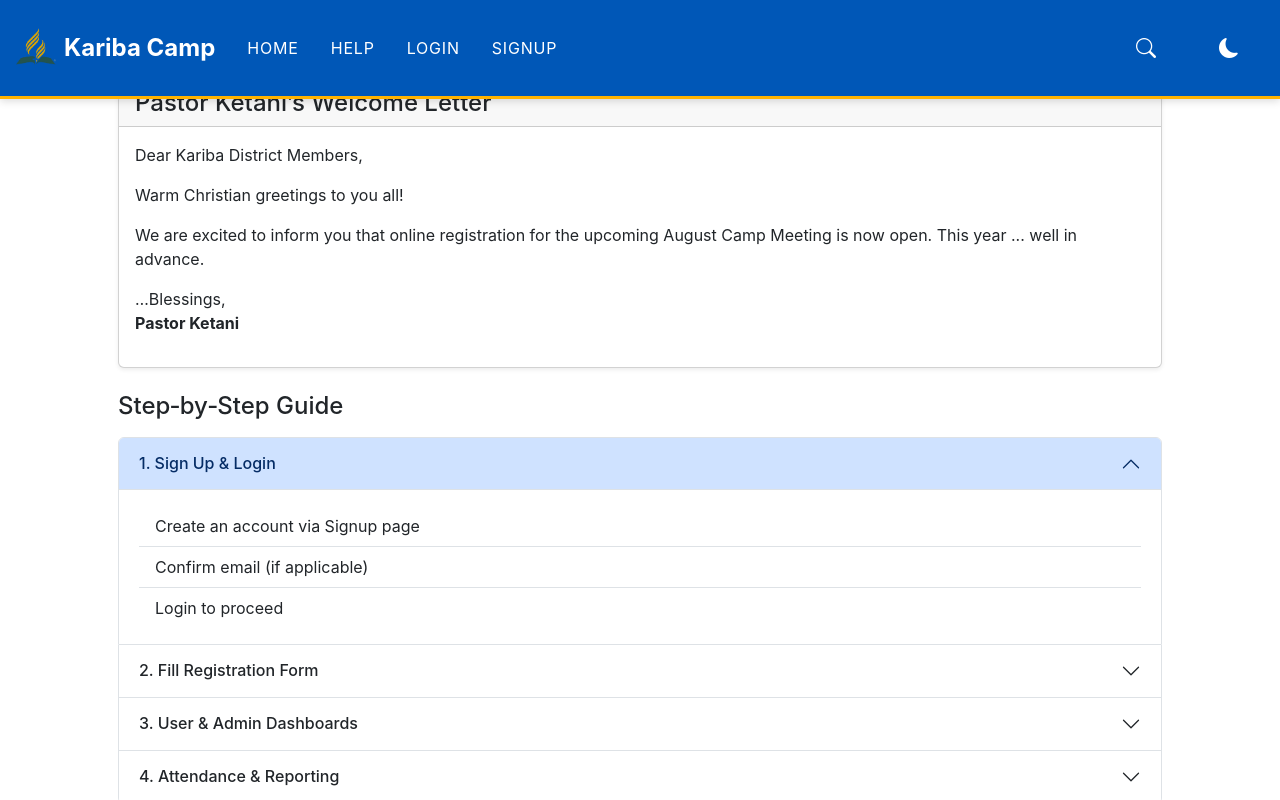
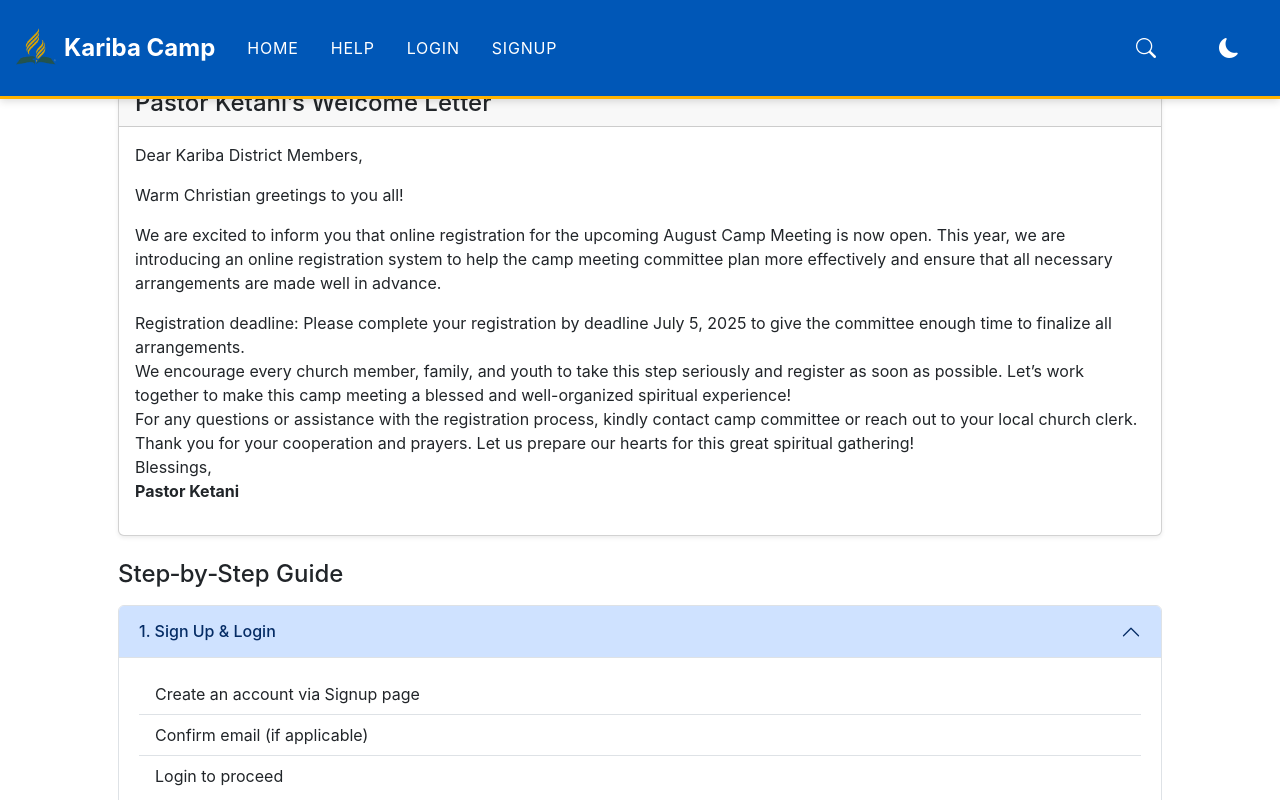
Before and after one commit to shanny-mal/camp-meeting, a React (Vite) app: page /help in a window 1280 px wide. Shown: the top 800 px of the page. Built offline with nearby package versions, Linux system fonts and the light colour scheme.

Commit message:
updated help info

```diff
--- a/src/pages/HelpPage.jsx
+++ b/src/pages/HelpPage.jsx
@@ -14,12 +14,30 @@ export default function HelpPage() {
           <p>Warm Christian greetings to you all!</p>
           <p>
             We are excited to inform you that online registration for the
-            upcoming August Camp Meeting is now open. This year ... well in
-            advance.
+            upcoming August Camp Meeting is now open. This year, we are
+            introducing an online registration system to help the camp meeting
+            committee plan more effectively and ensure that all necessary
+            arrangements are made well in advance.
           </p>
           {/* full letter */}
           <p>
-            …Blessings,
+            Registration deadline: Please complete your registration by deadline
+            July 5, 2025 to give the committee enough time to finalize all
+            arrangements.
+            <br />
+            We encourage every church member, family, and youth to take this
+            step seriously and register as soon as possible. Let’s work together
+            to make this camp meeting a blessed and well-organized spiritual
+            experience!
+            <br />
+            For any questions or assistance with the registration process,
+            kindly contact camp committee or reach out to your local church
+            clerk.
+            <br />
+            Thank you for your cooperation and prayers. Let us prepare our
+            hearts for this great spiritual gathering!
+            <br />
+            Blessings,
             <br />
             <strong>Pastor Ketani</strong>
           </p>
```
